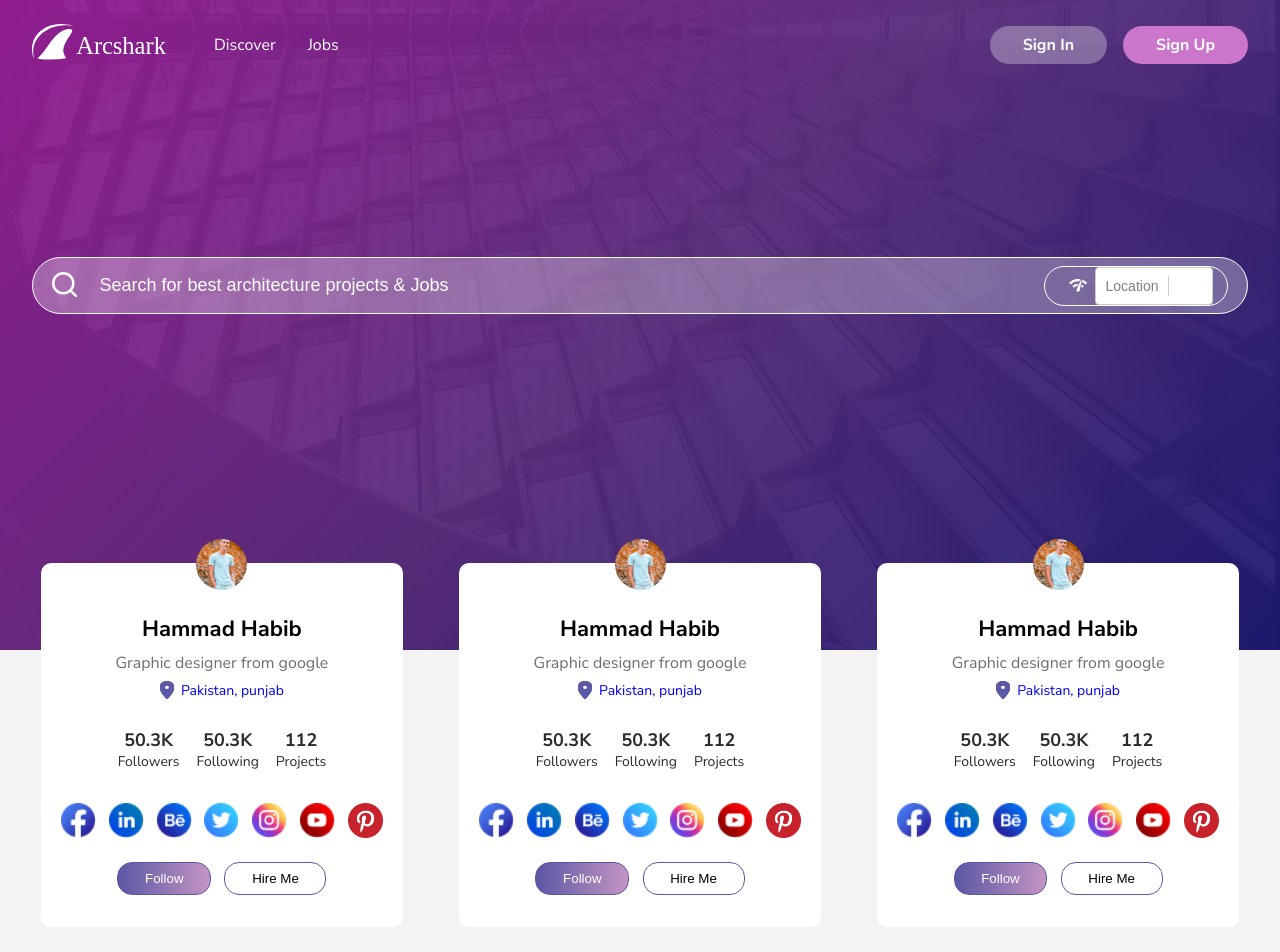
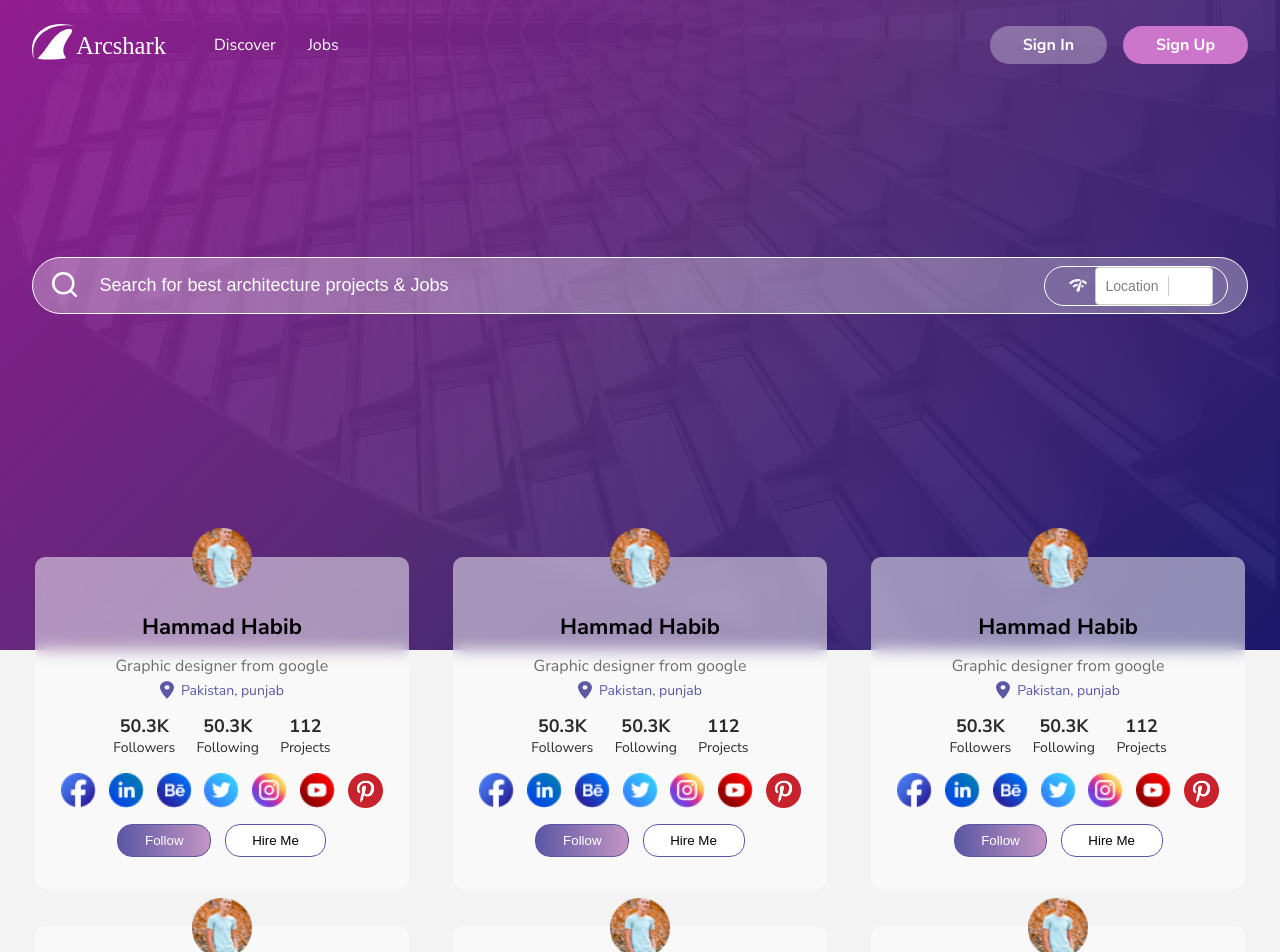
Before and after one commit to MehfoozurRehman/ArcShark, a React (Create React App) app: page /jobs in a window 1280 px wide. Shown: the top 952 px of the page. Built offline with nearby package versions, Linux system fonts and the light colour scheme.

Commit message:
socialcards fixes

```diff
--- a/src/about.scss
+++ b/src/about.scss
@@ -395,19 +395,21 @@ body {
   justify-content: space-between;
 }
 .home__content__card__entry {
-  width: 29%;
-  margin: 2%;
+  width: 30%;
+  margin: 1.5%;
   position: relative;
   border-radius: 10px;
   height: 100%;
-  background-color: $white;
+  backdrop-filter: blur(8px);
+  -webkit-backdrop-filter: blur(8px);
+  background-color: rgba(255, 255, 255, 0.5);
   padding: 2em;
   text-decoration: none;
 }
 .home__content__entry__content {
   display: flex;
   justify-content: center;
-  margin-top: -3.5em;
+  margin-top: -3.8em;
   margin-bottom: 1.5em;
 }
 .home__content__card__entry__user__detail {
@@ -427,20 +429,25 @@ body {
   justify-content: center;
   color: $color;
   font-size: 16px;
-  margin-top: 0.5em;
+  margin-top: 0.8em;
+}
+.home__content__card__entry:hover .home__content__card__entry__location svg {
+  color: $white;
 }
 .home__content__card__entry__location svg {
-  stroke: $primary;
+  color: #5b58a5;
 }
+
 .home__content__card__entry__location {
   display: flex;
   align-items: center;
   justify-content: center;
   font-size: 14px;
-  margin-top: 0.5em;
+  margin-top: 0.3em;
 }
 .home__content__card__entry__location__country__name {
   margin-left: 0.5em;
+  color: #5b58a5;
 }
 .home__content__card__entry__follower {
   display: flex;
@@ -449,7 +456,7 @@ body {
   width: 100%;
   margin: 0em 1em;
   color: #2b2b2b;
-  margin-top: 2em;
+  margin-top: 1em;
   font-size: 14px;
 }
 .home__content__card__entry__follower__entry__counter {
@@ -467,7 +474,7 @@ body {
   display: flex;
   justify-content: center;
   align-items: center;
-  margin-top: 2em;
+  margin-top: 1em;
 }
 .home__content__card__entry__social__content img {
   width: 35px;
@@ -475,7 +482,7 @@ body {
   margin: 0em 0.4em;
 }
 .home__content__card__buttons {
-  margin-top: 1.5em;
+  margin-top: 1em;
 }
 .home__content__card__buttons__btn__follow {
   padding: 0.6em 2em;
@@ -622,7 +629,8 @@ body {
   position: relative;
   border-radius: 10px;
   height: 100%;
-  background-color: $white;
+  backdrop-filter: blur(5px);
+  -webkit-backdrop-filter: blur(5px);
   padding: 2em;
   text-decoration: none;
 }
--- a/src/components/SocialCardPageContentCard.js
+++ b/src/components/SocialCardPageContentCard.js
@@ -12,7 +12,7 @@ export function SocialCardPageContentCard({}) {
   return (
     <a href="#" className="home__content__card__entry">
       <div className="home__content__entry__content">
-        <img src={user} alt="user" />
+        <img src={user} width={60} height={60} alt="user" />
       </div>
       <div className="home__content__card__entry__user__detail">
         <div className="home__content__card__entry__name__heading">
@@ -34,7 +34,7 @@ export function SocialCardPageContentCard({}) {
               data-name="Icon material-location-on"
               d="M14.121,3C10.46,3,7.5,5.6,7.5,8.823c0,4.367,6.621,10.813,6.621,10.813s6.621-6.446,6.621-10.813C20.741,5.6,17.781,3,14.121,3Zm0,7.9a2.237,2.237,0,0,1-2.364-2.08,2.237,2.237,0,0,1,2.364-2.08,2.237,2.237,0,0,1,2.364,2.08A2.237,2.237,0,0,1,14.121,10.9Z"
               transform="translate(-7.5 -3)"
-              fill="#5b58a5"
+              fill="currentColor"
             />
           </svg>
           <div className="home__content__card__entry__location__country__name">
```
